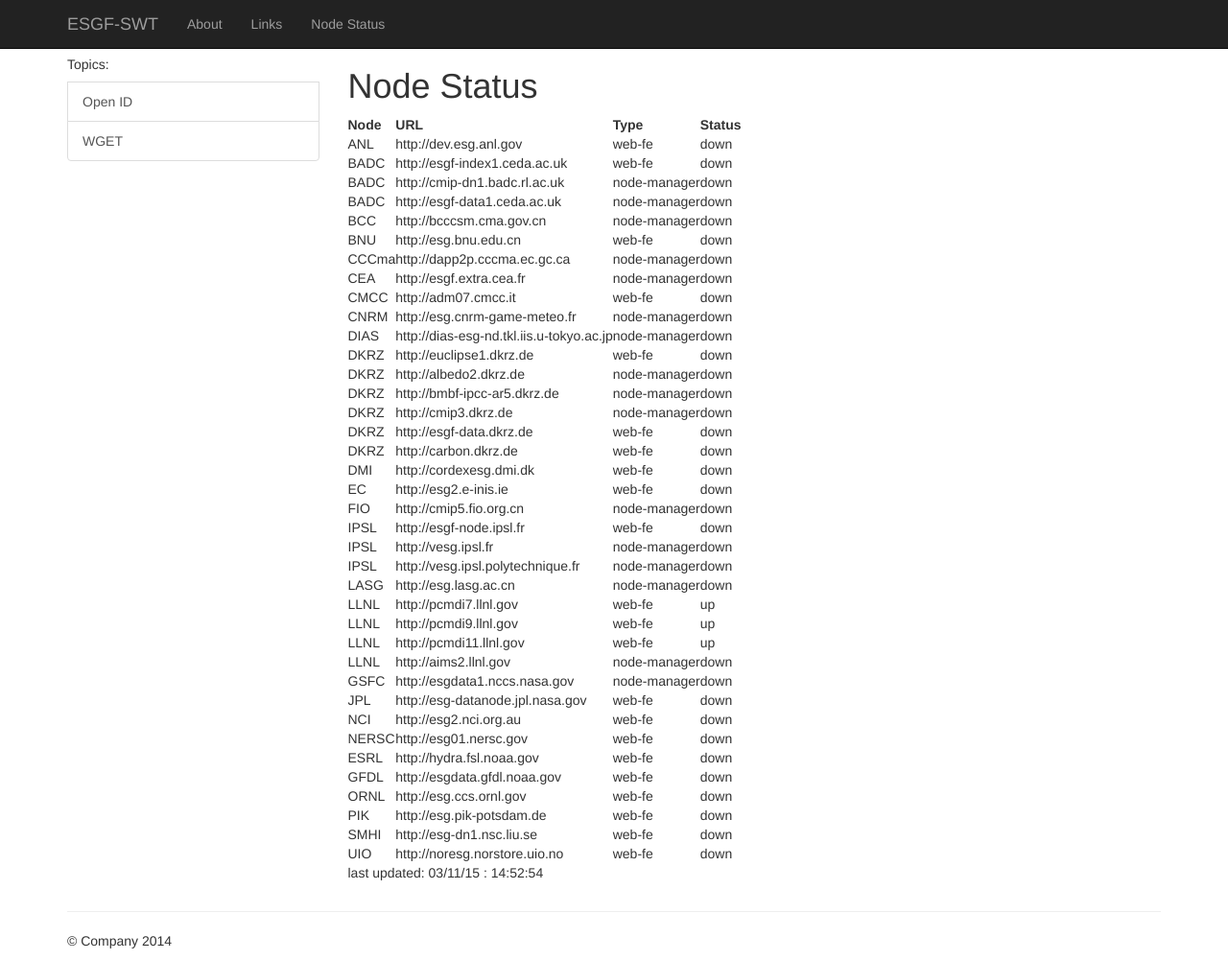
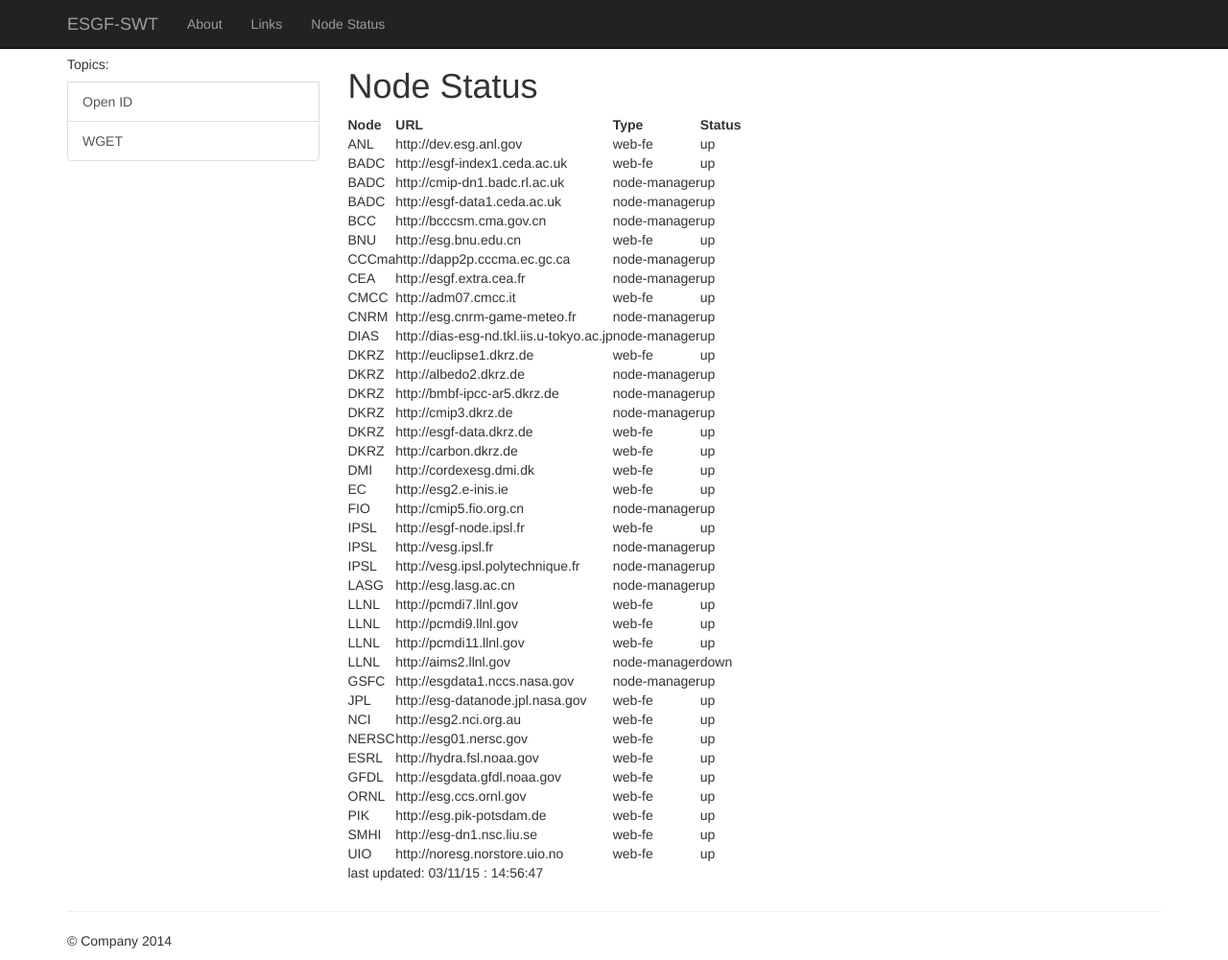
Before and after one commit to ESGF/esgf-swt, a Jekyll site: the page built from nodestatus.md, in a window 1280 px wide and 1001 px high. Shown: the whole window at 96% size. Built offline with Jekyll 4.4.1, drawn with Linux system fonts in a browser that asks for light colours.

Commit message:
MBH: re running script with out firewall block

```diff
--- a/nodestatus.md
+++ b/nodestatus.md
@@ -7,44 +7,44 @@ permalink: /nodestatus/
 |-------+-------------------------------------------+---------------+--------|
 | Node  | URL                                       | Type          | Status |
 |-------+-------------------------------------------+---------------+--------|
-| ANL   | http://dev.esg.anl.gov                    | web-fe        | down   |
-| BADC  | http://esgf-index1.ceda.ac.uk             | web-fe        | down   |
-| BADC  | http://cmip-dn1.badc.rl.ac.uk             | node-manager  | down   |
-| BADC  | http://esgf-data1.ceda.ac.uk              | node-manager  | down   |
-| BCC   | http://bcccsm.cma.gov.cn                  | node-manager  | down   |
-| BNU   | http://esg.bnu.edu.cn                     | web-fe        | down   |
-| CCCma | http://dapp2p.cccma.ec.gc.ca              | node-manager  | down   |
-| CEA   | http://esgf.extra.cea.fr                  | node-manager  | down   |
-| CMCC  | http://adm07.cmcc.it                      | web-fe        | down   |
-| CNRM  | http://esg.cnrm-game-meteo.fr             | node-manager  | down   |
-| DIAS  | http://dias-esg-nd.tkl.iis.u-tokyo.ac.jp  | node-manager  | down   |
-| DKRZ  | http://euclipse1.dkrz.de                  | web-fe        | down   |
-| DKRZ  | http://albedo2.dkrz.de                    | node-manager  | down   |
-| DKRZ  | http://bmbf-ipcc-ar5.dkrz.de              | node-manager  | down   |
-| DKRZ  | http://cmip3.dkrz.de                      | node-manager  | down   |
-| DKRZ  | http://esgf-data.dkrz.de                  | web-fe        | down   |
-| DKRZ  | http://carbon.dkrz.de                     | web-fe        | down   |
-| DMI   | http://cordexesg.dmi.dk                   | web-fe        | down   |
-| EC    | http://esg2.e-inis.ie                     | web-fe        | down   |
-| FIO   | http://cmip5.fio.org.cn                   | node-manager  | down   |
-| IPSL  | http://esgf-node.ipsl.fr                  | web-fe        | down   |
-| IPSL  | http://vesg.ipsl.fr                       | node-manager  | down   |
-| IPSL  | http://vesg.ipsl.polytechnique.fr         | node-manager  | down   |
-| LASG  | http://esg.lasg.ac.cn                     | node-manager  | down   |
+| ANL   | http://dev.esg.anl.gov                    | web-fe        | up     |
+| BADC  | http://esgf-index1.ceda.ac.uk             | web-fe        | up     |
+| BADC  | http://cmip-dn1.badc.rl.ac.uk             | node-manager  | up     |
+| BADC  | http://esgf-data1.ceda.ac.uk              | node-manager  | up     |
+| BCC   | http://bcccsm.cma.gov.cn                  | node-manager  | up     |
+| BNU   | http://esg.bnu.edu.cn                     | web-fe        | up     |
+| CCCma | http://dapp2p.cccma.ec.gc.ca              | node-manager  | up     |
+| CEA   | http://esgf.extra.cea.fr                  | node-manager  | up     |
+| CMCC  | http://adm07.cmcc.it                      | web-fe        | up     |
+| CNRM  | http://esg.cnrm-game-meteo.fr             | node-manager  | up     |
+| DIAS  | http://dias-esg-nd.tkl.iis.u-tokyo.ac.jp  | node-manager  | up     |
+| DKRZ  | http://euclipse1.dkrz.de                  | web-fe        | up     |
+| DKRZ  | http://albedo2.dkrz.de                    | node-manager  | up     |
+| DKRZ  | http://bmbf-ipcc-ar5.dkrz.de              | node-manager  | up     |
+| DKRZ  | http://cmip3.dkrz.de                      | node-manager  | up     |
+| DKRZ  | http://esgf-data.dkrz.de                  | web-fe        | up     |
+| DKRZ  | http://carbon.dkrz.de                     | web-fe        | up     |
+| DMI   | http://cordexesg.dmi.dk                   | web-fe        | up     |
+| EC    | http://esg2.e-inis.ie                     | web-fe        | up     |
+| FIO   | http://cmip5.fio.org.cn                   | node-manager  | up     |
+| IPSL  | http://esgf-node.ipsl.fr                  | web-fe        | up     |
+| IPSL  | http://vesg.ipsl.fr                       | node-manager  | up     |
+| IPSL  | http://vesg.ipsl.polytechnique.fr         | node-manager  | up     |
+| LASG  | http://esg.lasg.ac.cn                     | node-manager  | up     |
 | LLNL  | http://pcmdi7.llnl.gov                    | web-fe        | up     |
 | LLNL  | http://pcmdi9.llnl.gov                    | web-fe        | up     |
 | LLNL  | http://pcmdi11.llnl.gov                   | web-fe        | up     |
 | LLNL  | http://aims2.llnl.gov                     | node-manager  | down   |
-| GSFC  | http://esgdata1.nccs.nasa.gov             | node-manager  | down   |
-| JPL   | http://esg-datanode.jpl.nasa.gov          | web-fe        | down   |
-| NCI   | http://esg2.nci.org.au                    | web-fe        | down   |
-| NERSC | http://esg01.nersc.gov                    | web-fe        | down   |
-| ESRL  | http://hydra.fsl.noaa.gov                 | web-fe        | down   |
-| GFDL  | http://esgdata.gfdl.noaa.gov              | web-fe        | down   |
-| ORNL  | http://esg.ccs.ornl.gov                   | web-fe        | down   |
-| PIK   | http://esg.pik-potsdam.de                 | web-fe        | down   |
-| SMHI  | http://esg-dn1.nsc.liu.se                 | web-fe        | down   |
-| UIO   | http://noresg.norstore.uio.no             | web-fe        | down   |
+| GSFC  | http://esgdata1.nccs.nasa.gov             | node-manager  | up     |
+| JPL   | http://esg-datanode.jpl.nasa.gov          | web-fe        | up     |
+| NCI   | http://esg2.nci.org.au                    | web-fe        | up     |
+| NERSC | http://esg01.nersc.gov                    | web-fe        | up     |
+| ESRL  | http://hydra.fsl.noaa.gov                 | web-fe        | up     |
+| GFDL  | http://esgdata.gfdl.noaa.gov              | web-fe        | up     |
+| ORNL  | http://esg.ccs.ornl.gov                   | web-fe        | up     |
+| PIK   | http://esg.pik-potsdam.de                 | web-fe        | up     |
+| SMHI  | http://esg-dn1.nsc.liu.se                 | web-fe        | up     |
+| UIO   | http://noresg.norstore.uio.no             | web-fe        | up     |
 |-------+-------------------------------------------+---------------+--------|
 
-last updated: 03/11/15 : 14:52:54
+last updated: 03/11/15 : 14:56:47
```
